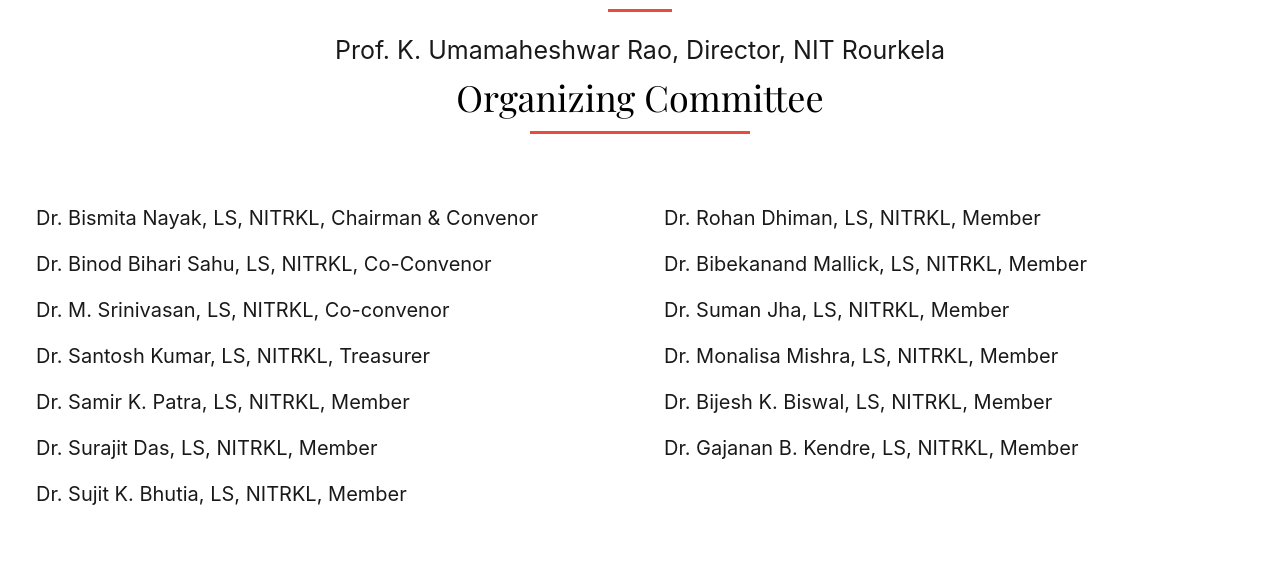
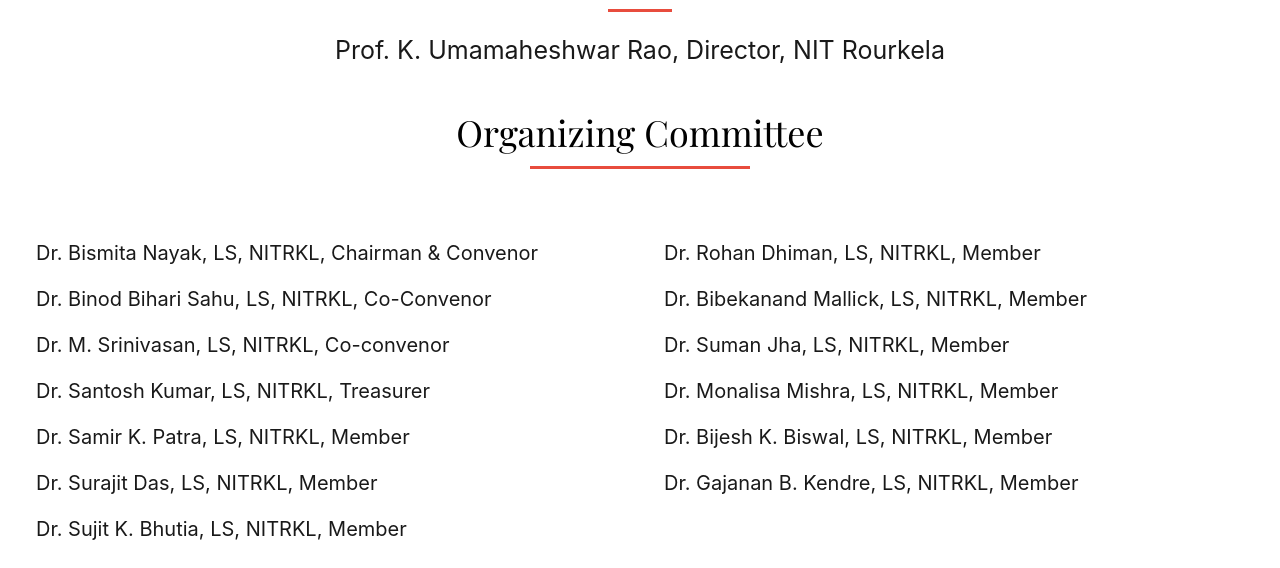
Before and after one commit to devdribblenitr/project-incofibs, a Next.js app: page /community in a window 1280 px wide. Shown: the part 221-789 px from the top of the page. Built offline with nearby package versions, Linux system fonts and the light colour scheme; no server answers.

Commit message:
modified

```diff
--- a/components/CommunityDetails.jsx
+++ b/components/CommunityDetails.jsx
@@ -30,7 +30,7 @@
               </div> */}
               <p style={{ textAlign: "center", marginTop: "30px", fontSize: "25px" }}>Prof. K. Umamaheshwar Rao, Director, NIT Rourkela</p>
             </div>
-            <div className="payment_details mx-auto">
+            <div className="payment_details mx-auto" style={{ marginTop: "35px" }}>
               <div className="heading aboutinco">
                 <h1 className="heading_title playfair text-center">organizing committee</h1>
               </div>
```
